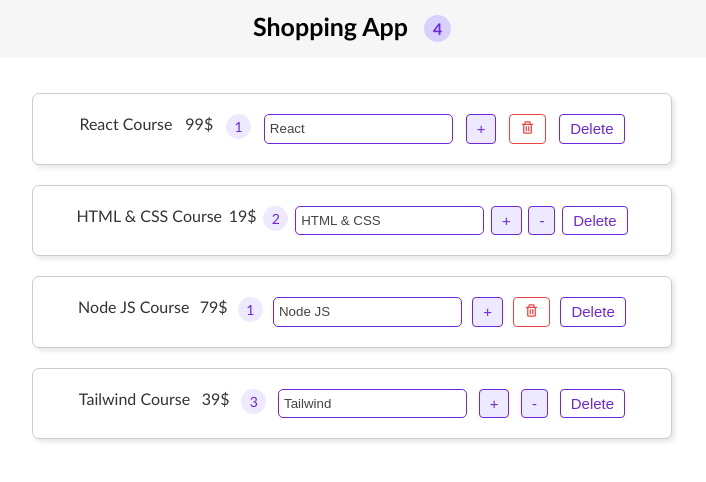
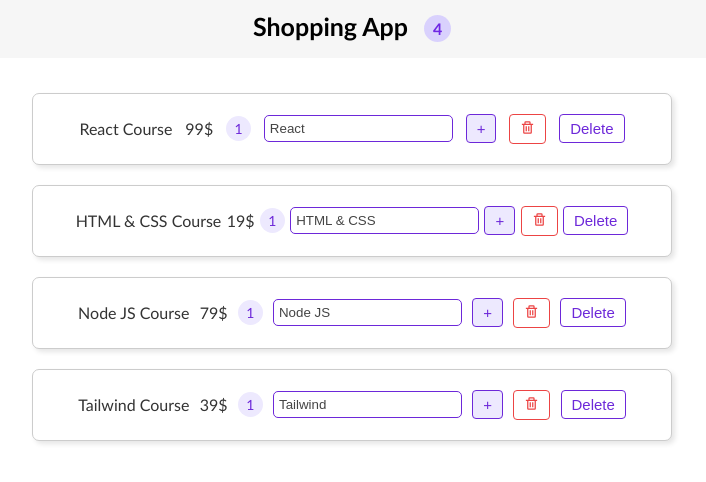
Before and after one commit to Am1rreza/Mini-Shopping-React-App, a React (Create React App) app: page / in a window 1280 px wide. Shown: the top 482 px of the page, without its empty margins (288-994 px from the left). Built offline with nearby package versions, Linux system fonts and the light colour scheme.

Commit message:
handlers in App.js refactored

```diff
--- a/src/App.js
+++ b/src/App.js
@@ -7,9 +7,9 @@ class App extends Component {
   state = {
     products: [
       { id: 1, title: "React", price: "99$", quantity: 1 },
-      { id: 2, title: "HTML & CSS", price: "19$", quantity: 2 },
+      { id: 2, title: "HTML & CSS", price: "19$", quantity: 1 },
       { id: 3, title: "Node JS", price: "79$", quantity: 1 },
-      { id: 4, title: "Tailwind", price: "39$", quantity: 3 },
+      { id: 4, title: "Tailwind", price: "39$", quantity: 1 },
     ],
   };
 
@@ -20,35 +20,53 @@ class App extends Component {
   };
 
   incrementHandler = (id) => {
-    const allProducts = [...this.state.products];
-    const selectedItem = allProducts.find((p) => p.id === id);
-    selectedItem.quantity++;
-    this.setState({ products: allProducts });
+    const index = this.state.products.findIndex((p) => p.id === id);
+    // get all of the products
+    const products = [...this.state.products];
+    // clone the selected index and update the quantity
+    const product = { ...this.state.products[index] };
+    product.quantity++;
+    // replace the product
+    products[index] = product;
+    // setState
+    this.setState({ products });
   };
 
   changeHandler = (e, id) => {
-    const allProducts = [...this.state.products];
-    const selectedItem = allProducts.find((p) => p.id === id);
-    selectedItem.title = e.target.value;
-    this.setState({ products: allProducts });
+    const index = this.state.products.findIndex((p) => p.id === id);
+    // get all of the products
+    const products = [...this.state.products];
+    // clone the selected index and update the title
+    const product = { ...this.state.products[index] };
+    product.title = e.target.value;
+    // replace the product
+    products[index] = product;
+    // setState
+    this.setState({ products });
   };
 
   decrementHandler = (id) => {
-    const allProducts = [...this.state.products];
-    const selectedItem = allProducts.find((p) => p.id === id);
-    if (selectedItem.quantity === 1) {
+    const index = this.state.products.findIndex((p) => p.id === id);
+    // get all of the products
+    const products = [...this.state.products];
+    // clone the selected index and update the quantity
+    const product = { ...this.state.products[index] };
+    if (product.quantity === 1) {
       this.removeHandler(id);
       return;
     }
-    selectedItem.quantity--;
-    this.setState({ products: allProducts });
+    product.quantity--;
+    // replace the product
+    products[index] = product;
+    // setState
+    this.setState({ products });
   };
 
   render() {
     return (
       <div className="container">
         <Navbar
-          totalItems={this.state.products.length}
+          totalItems={this.state.products.filter((p) => p.quantity > 0).length}
         />
         <ProductList
           products={this.state.products}
--- a/src/components/Product/Product.module.css
+++ b/src/components/Product/Product.module.css
@@ -6,6 +6,7 @@
   box-shadow: 3px 3px 5px rgba(0, 0, 0, 0.1);
   display: flex;
   justify-content: space-around;
+  align-items: center;
   width: 40rem;
   margin-top: 20px;
   color: #333;
```
